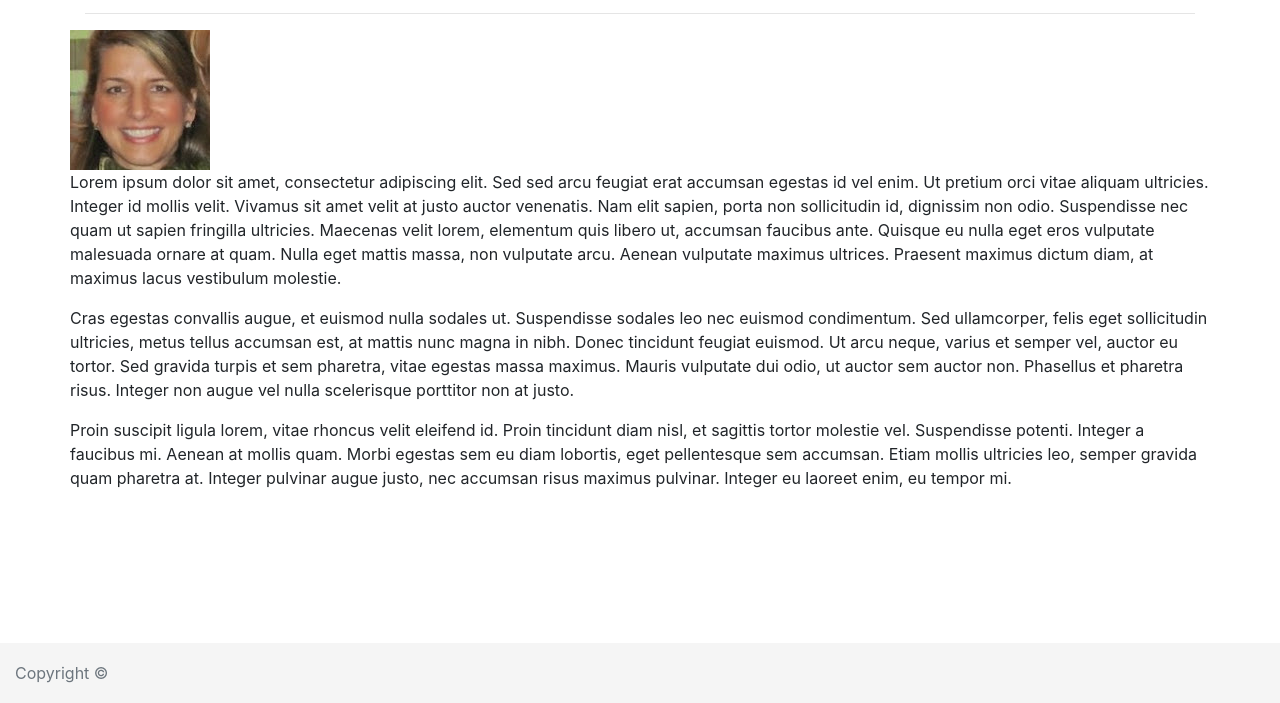
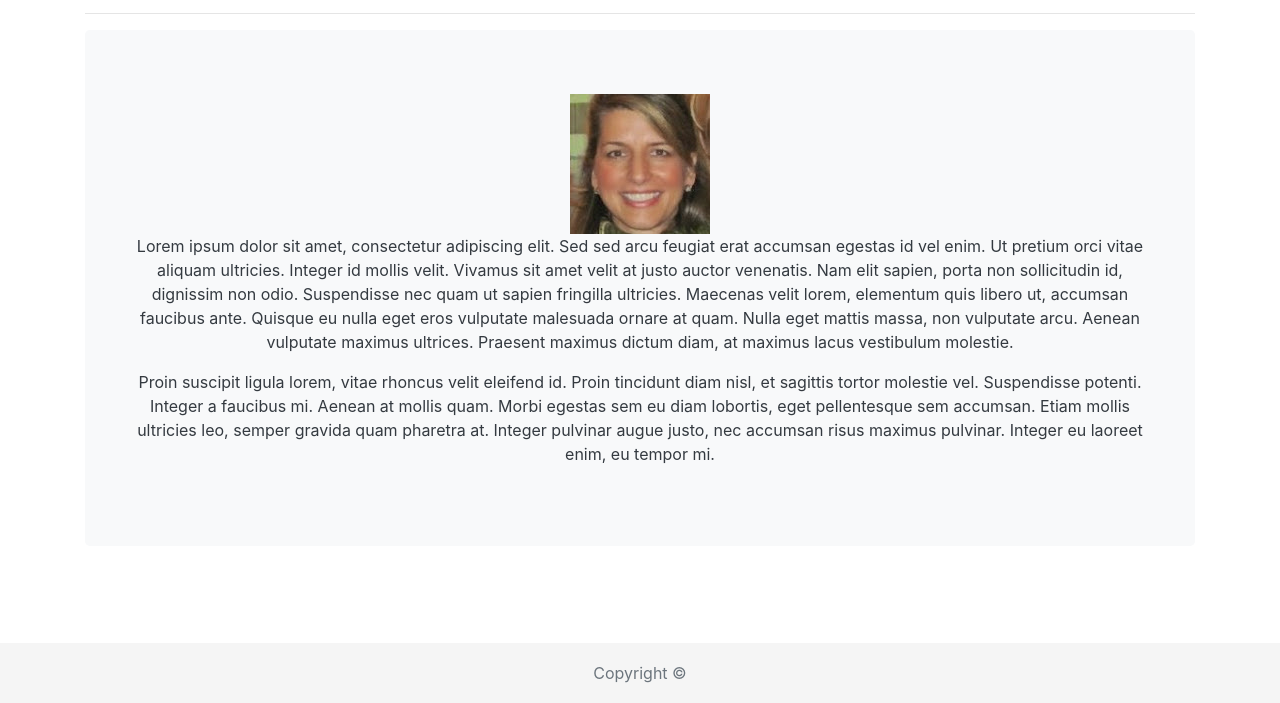
Before and after one commit to jmcoleman/Bootstrap-Portfolio, a plain HTML site: page index.html in a window 1280 px wide. Shown: the part 97-800 px from the top of the page. Drawn offline with nearby package versions, Linux system fonts and the light colour scheme.

Commit message:
centered footer

```diff
--- a/assets/css/sticky-footer-navbar.css
+++ b/assets/css/sticky-footer-navbar.css
@@ -1,3 +1,4 @@
+
 /* Sticky footer styles
 -------------------------------------------------- */
 html {
@@ -8,6 +9,9 @@ html {
 body {
     /* Margin bottom by footer height */
     margin-bottom: 60px;
+
+    /* Background pattern from Toptal Subtle Patterns */
+/*    background-image: url("../images/confectionary.png"); */
 }
 
 .footer {
--- a/index.html
+++ b/index.html
@@ -19,7 +19,7 @@
     <body>
 
         <!-- Navbar -->
-        <header>
+        <header class="">
             <nav class="navbar navbar-expand-lg navbar-light bg-light main-header">
                 <a class="navbar-brand logo" href="#">Jenni Coleman</a>
 
@@ -56,8 +56,8 @@
                 </div>
 
                 <!-- Row 2 -->
-                <div class="row debug">
-                    <img class="" src="assets/images/JMC112010.jpg" alt="Jenni Coleman"/>
+                <!--div class="row debug">
+                    <img class="img-responsive" src="assets/images/JMC112010.jpg" alt="Jenni Coleman"/>
                     <div class"col-md-12 debug">
 
                         <p>
@@ -71,12 +71,23 @@
                         </p>
 
                     </div>
+                </div-->
+
+                <div class="jumbotron bg-light text-dark">
+                    <div class="container text-center">
+                        <img class="img-responsive" src="assets/images/JMC112010.jpg" alt="Jenni Coleman"/>
+                        <p>
+                            Lorem ipsum dolor sit amet, consectetur adipiscing elit. Sed sed arcu feugiat erat accumsan egestas id vel enim. Ut pretium orci vitae aliquam ultricies. Integer id mollis velit. Vivamus sit amet velit at justo auctor venenatis. Nam elit sapien, porta non sollicitudin id, dignissim non odio. Suspendisse nec quam ut sapien fringilla ultricies. Maecenas velit lorem, elementum quis libero ut, accumsan faucibus ante. Quisque eu nulla eget eros vulputate malesuada ornare at quam. Nulla eget mattis massa, non vulputate arcu. Aenean vulputate maximus ultrices. Praesent maximus dictum diam, at maximus lacus vestibulum molestie.
+                        </p>
+                        <p>Proin suscipit ligula lorem, vitae rhoncus velit eleifend id. Proin tincidunt diam nisl, et sagittis tortor molestie vel. Suspendisse potenti. Integer a faucibus mi. Aenean at mollis quam. Morbi egestas sem eu diam lobortis, eget pellentesque sem accumsan. Etiam mollis ultricies leo, semper gravida quam pharetra at. Integer pulvinar augue justo, nec accumsan risus maximus pulvinar. Integer eu laoreet enim, eu tempor mi.</p>
+                    </div>
                 </div>
+
             <!--/div-->
         </div>
 
         <!-- Footer -->
-        <footer class="footer container-fluid">
+        <footer class="footer container-fluid text-center">
             <nav class="navbar-fixed-bottom">
                 <span class="text-muted">Copyright &copy;</span>
             </nav>
```
Also changed, not shown: contact.html (+1 -1 lines), portfolio.html (+1 -1 lines).
